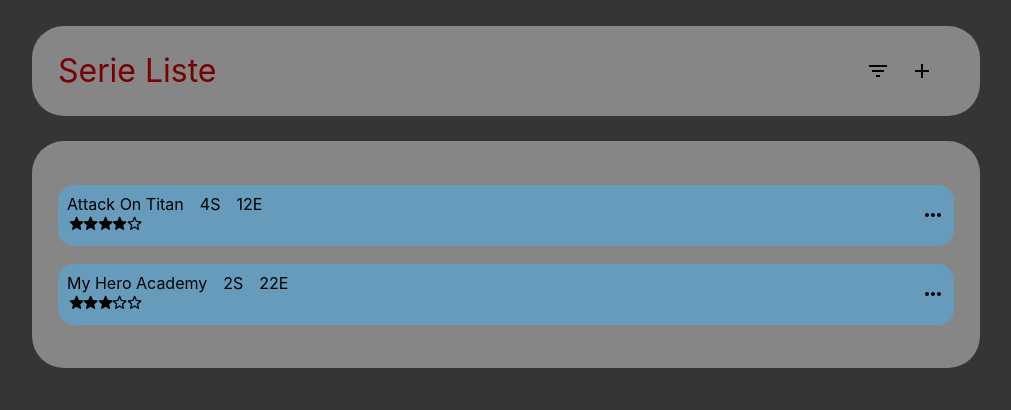
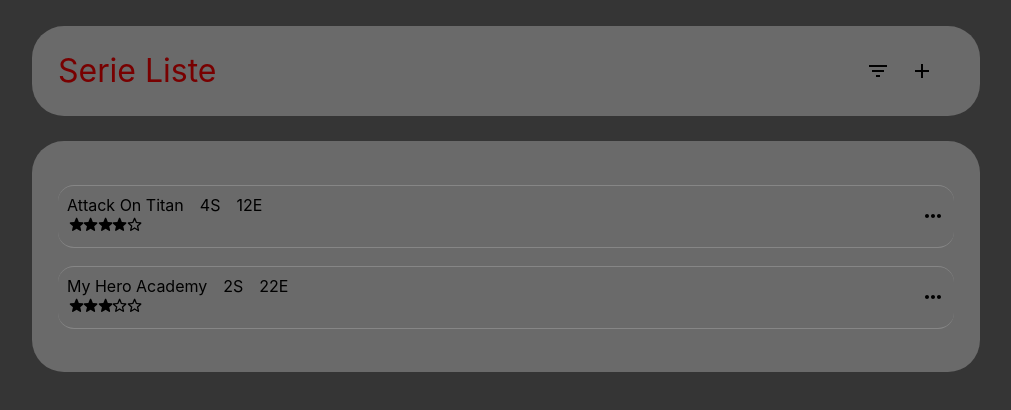
Before and after one commit to kev5655/practiceProject_react_serieBook, a React (Create React App) app in the folder series_book_frontend/: page / in a window 1280 px wide. Shown: the top 410 px of the page, without its empty margins (134-1145 px from the left). Built offline with nearby package versions, Linux system fonts and the light colour scheme.

Commit message:
edit styles of Serie.jsx

```diff
--- a/series_book_frontend/package.json
+++ b/series_book_frontend/package.json
@@ -2,6 +2,7 @@
   "name": "series_book_frontend",
   "version": "0.1.0",
   "private": true,
+  "type": "module",
   "dependencies": {
     "@emotion/react": "^11.10.4",
     "@emotion/styled": "^11.10.4",
@@ -20,14 +21,17 @@
     "@testing-library/jest-dom": "^5.16.5",
     "@testing-library/react": "^13.3.0",
     "@testing-library/user-event": "^13.5.0",
+    "axios": "^0.27.2",
     "dayjs": "^1.11.5",
     "material-ui-number-input": "^5.0.24",
     "moment": "^2.29.4",
+    "node-fetch": "^3.2.10",
     "prop-types": "^15.8.1",
     "react": "^18.2.0",
     "react-dom": "^18.2.0",
     "react-scripts": "5.0.1",
-    "web-vitals": "^2.1.4"
+    "web-vitals": "^2.1.4",
+    "xhr2": "^0.2.1"
   },
   "scripts": {
     "start": "react-scripts start",
--- a/series_book_frontend/src/components/app/seriePanel/serieList/Serie.jsx
+++ b/series_book_frontend/src/components/app/seriePanel/serieList/Serie.jsx
@@ -1,4 +1,4 @@
-import React, {useState} from "react";
+import React from "react";
 
 import classes from './Serie.module.css'
 
@@ -6,40 +6,14 @@
 import StarRoundedIcon from '@mui/icons-material/StarRounded';
 import StarHalfRoundedIcon from '@mui/icons-material/StarHalfRounded';
 import StarOutlineRoundedIcon from '@mui/icons-material/StarOutlineRounded';
-import {fireChangeForInputTimeIfValid} from "@testing-library/user-event/dist/keyboard/shared";
 
 
 const Serie = (props) => {
 
-    //const [starsElements, setStarsElement] = useState(createStars());
-
-    //const createStars = () => {
-    //    let elements = []
-    //    for (let i = 0; i < 5; i++) {
-    //        if (props.stars > i) {
-    //            elements.push(<StarRoundedIcon className={classes.star} key={i}/>)
-    //        } else {
-    //            elements.push(<StarOutlineRoundedIcon className={classes.star} key={i}/>)
-    //        }
-    //    }
-    //    return elements
-    //}
-    //const addSerieHandler = (newSerie) => {
-//
-    //    setSeries((prevSerie) => {
-    //        console.log(newSerie)
-    //        console.log(prevSerie);
-    //        return [newSerie, ...prevSerie];
-    //    });
-    //    setState(ActivePanel.SerieList);
-    //}
-
-
     return (
-        <article className={classes.serie_context}>
-            <div className={classes.serie}>
+        <article className={classes.serie}>
             <div>
-                    <div className={classes.serie_leftContent}>
+                <div className={classes.serie_firstRow}>
                     <title>{props.title}</title>
                     <p>{props.session}S</p>
                     <p>{props.episode}E</p>
@@ -48,9 +22,9 @@
                 <div>
                     {props.stars.map((value, i) => {
                         if (value === 1) {
-                                return (<StarRoundedIcon className={classes.star} key={i}/>)
+                            return (<StarRoundedIcon className={classes.serie_secondRow_star} key={i}/>)
                         } else {
-                                return (<StarOutlineRoundedIcon className={classes.star} key={i}/>)
+                            return (<StarOutlineRoundedIcon className={classes.serie_secondRow_star} key={i}/>)
                         }
                     })}
                 </div>
@@ -63,7 +37,6 @@
                         color: '#868686',
                     },
                 }}/>
-            </div>
         </article>
     );
 }
--- a/series_book_frontend/src/components/app/seriePanel/serieList/Serie.module.css
+++ b/series_book_frontend/src/components/app/seriePanel/serieList/Serie.module.css
@@ -1,18 +1,21 @@
 
-.serie_context {
+.serie {
     padding: 1%;
     margin: 2% auto 2% auto;
-    background: #669bbc;
+    border-top: 1px #868686 solid;
+    border-bottom: 1px #868686 solid;
     border-radius: 1rem;
-}
-
-.serie {
     display: flex;
     align-items: center;
     justify-content: space-between;
 }
 
-.serie_leftContent {
+.serie:hover{
+    background: #868686;
+}
+
+
+.serie_firstRow {
     align-items: center;
     display: flex;
     gap: 1rem;
@@ -22,7 +25,7 @@
     display: block;
 }
 
-.star {
+.serie_secondRow_star {
     font-size: 1.2rem !important;
     margin-right: -0.30rem;
 }
--- a/series_book_frontend/src/components/ui/Card.module.css
+++ b/series_book_frontend/src/components/ui/Card.module.css
@@ -3,6 +3,6 @@
     width: 70%;
     margin: 2% auto 2% auto;
     padding: 2%;
-    background: #868686;
+    background: #6a6a6a;
     border-radius: 2rem;
 }
```
Also changed, not shown: series_book_frontend/src/test/API/epguidesAPI.js (+20 -0 lines), 1 other file (tests, documents, lock files or other folders). Lines whose indentation alone changed are shown as unchanged.
